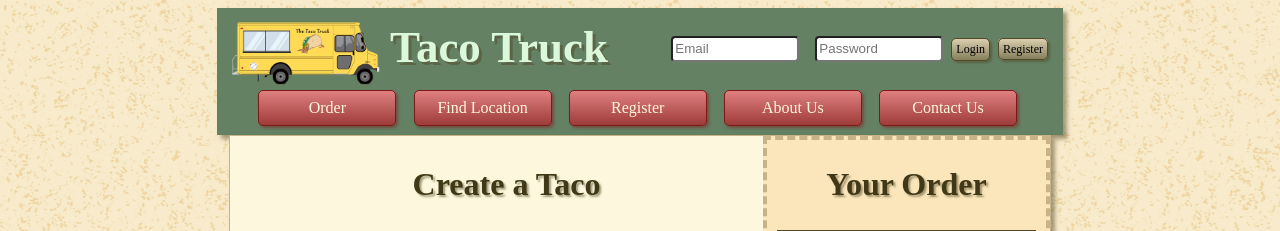
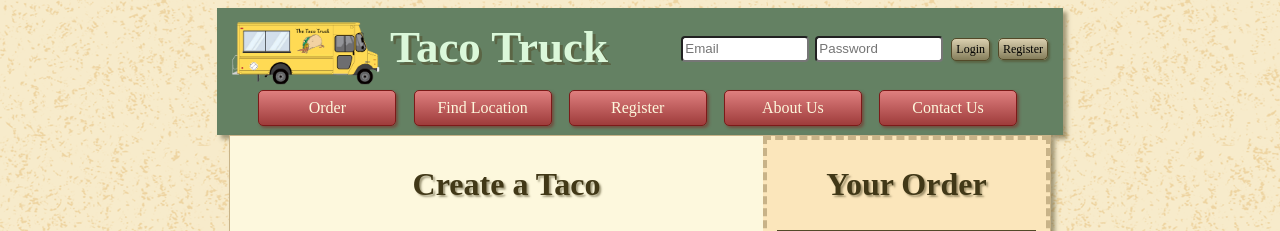
Before and after one commit to MustangTutors/TacoTruck, a PHP site: page / in a window 1280 px wide. Shown: the top 231 px of the page. Run offline with PHP 8.4, Linux system fonts and the light colour scheme; some libraries are stand-ins or nearby versions; some web fonts are replaced.

Commit message:
Fixed space for email/password login

```diff
--- a/css/style.css
+++ b/css/style.css
@@ -84,6 +84,7 @@ section#login {
 #login_email, #login_password {
     width: 120px;
     margin-right: 2px;
+    margin-left: 0px;
     border-radius: 4px 4px 4px 4px;
 }
 
```
